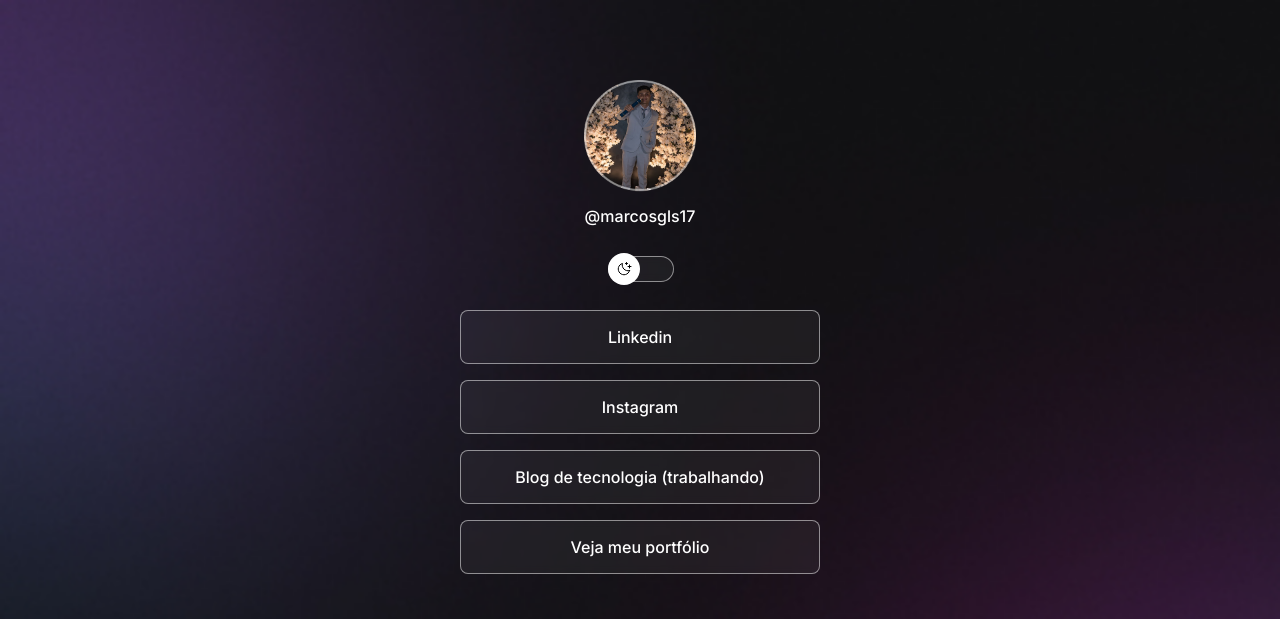
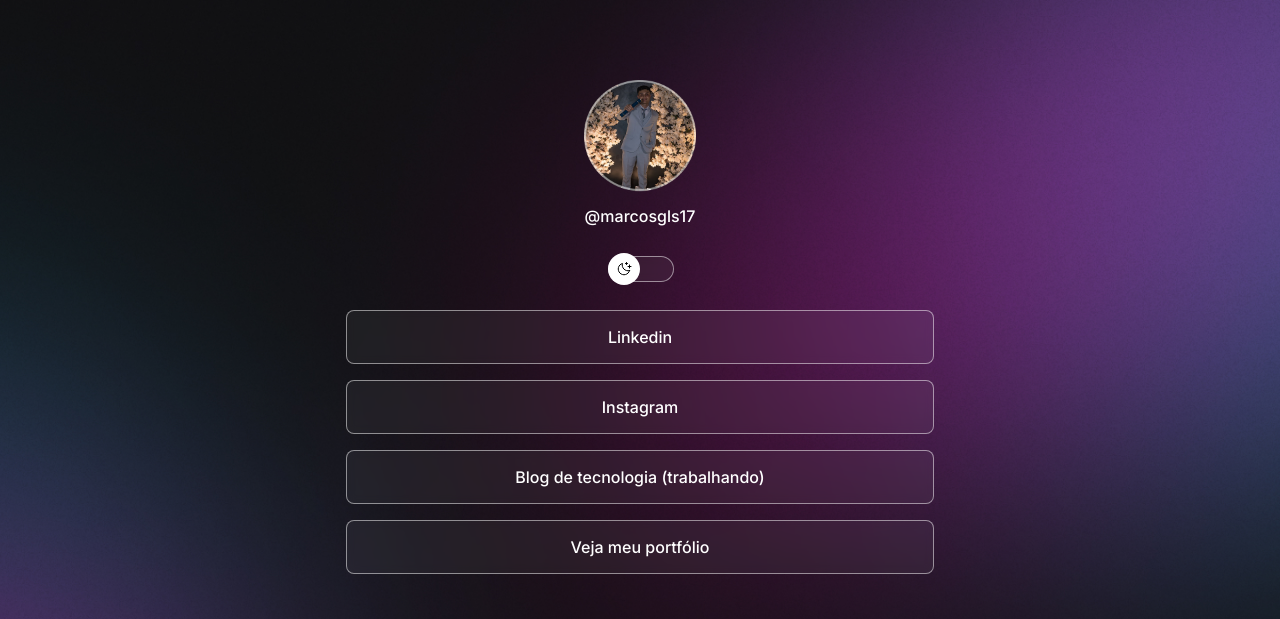
Before and after one commit to lessamarcos/links, a plain HTML site: page index.html in a window 1280 px wide. Shown: the top 619 px of the page. Drawn offline with nearby package versions, Linux system fonts and the light colour scheme.

Commit message:
change background based in mmedia query

```diff
--- a/style.css
+++ b/style.css
@@ -29,6 +29,7 @@
 body {
 
     background: var(--bg-url) no-repeat top center /cover;
+    height: 100vh;
 }
 body * {
     font-family: 'Inter', sans-serif;
@@ -36,7 +37,8 @@ body * {
 }
 
 #container {
-    width: 360px; /*Largura*/
+    width: 100%; /*Largura*/
+    max-width: 588px;
     margin: 56px auto 0px;
     padding: 0 24px;
 
@@ -148,3 +150,13 @@ ul li a:hover {
     background: var(--highlight-color);
 
 }
+
+@media (min-width: 700px) {
+    :root {
+        --bg-url: url(./assets/bg-desktop.jpg);
+    }
+
+    .light {
+        --bg-url: url(./assets/bg-desktop-light.jpg);
+    }
+}
```
